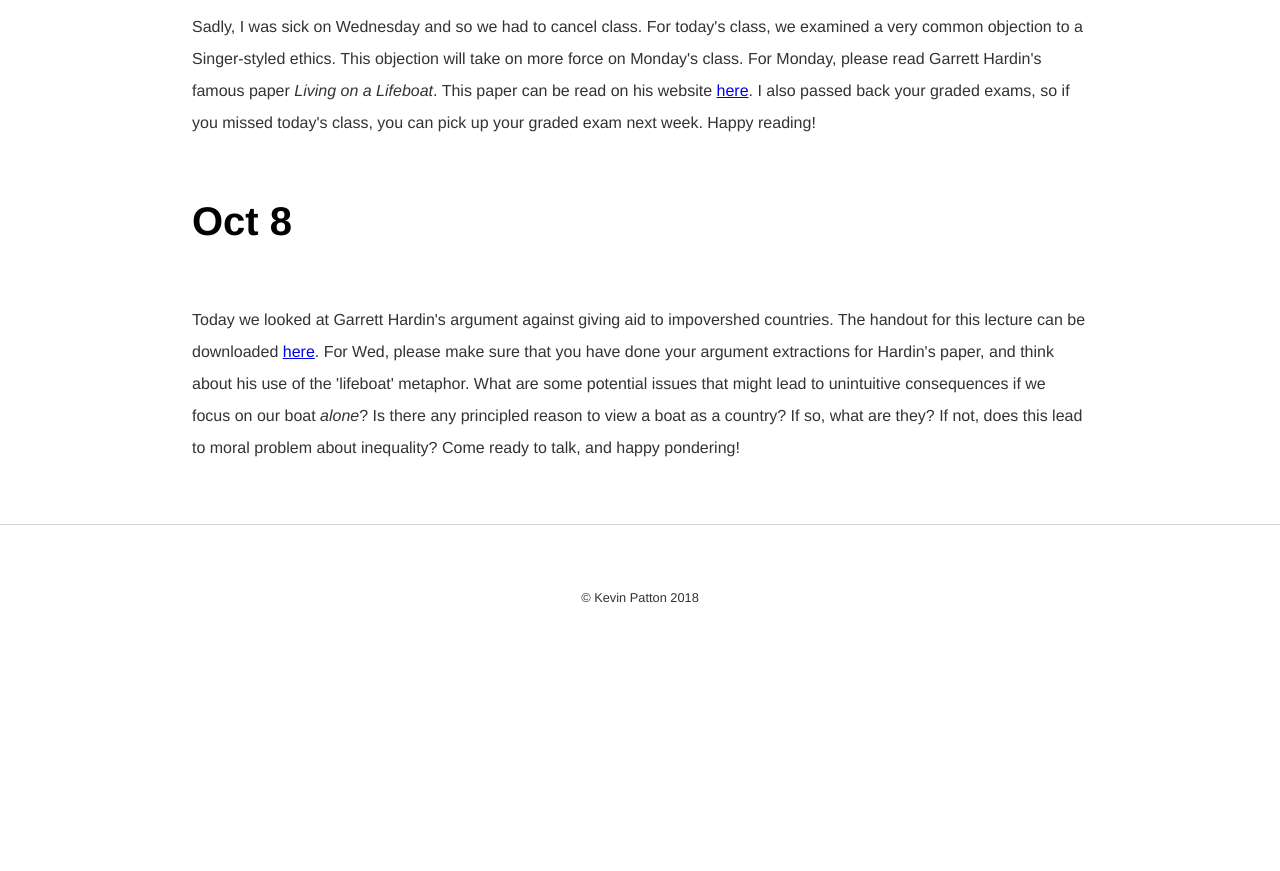
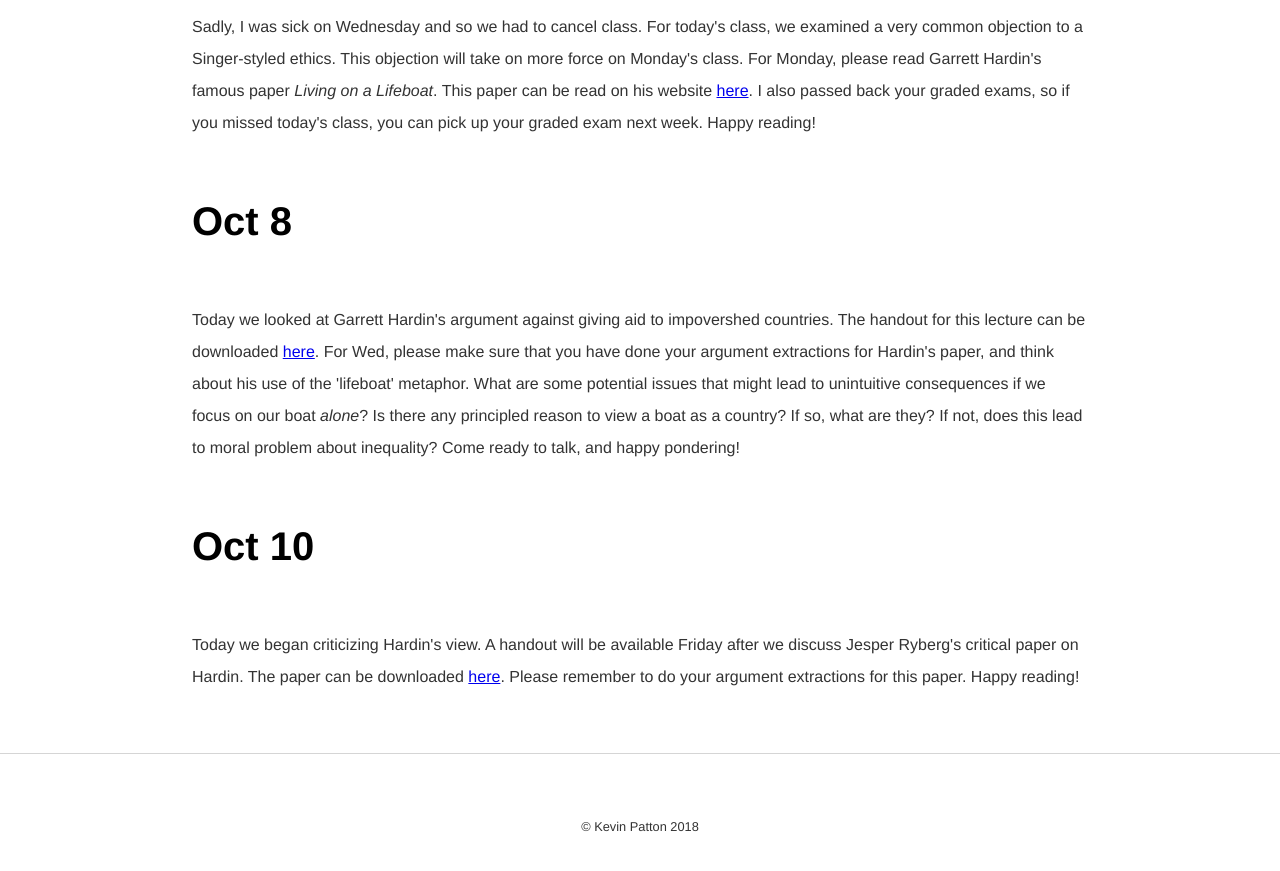
Before and after one commit to kevinjpatton/kevinjpatton.github.io, a Jekyll site: the page built from teaching/phil1020/index.html, in a window 1280 px wide and 900 px high, scrolled down 4179 px. Shown: the top 871 px of the window. Built offline with Jekyll 4.4.1, drawn with Linux system fonts in a browser that asks for light colours; Markdown is read by kramdown in place of the engine named in the settings; before the commit the page ends 4850 px from its top, so only the background shows below that.

Commit message:
Update index.html

```diff
--- a/teaching/phil1020/index.html
+++ b/teaching/phil1020/index.html
@@ -38,3 +38,5 @@ http://www.sfu.ca/philosophy/resources/writing.html>here</a>.
 <p>Sadly, I was sick on Wednesday and so we had to cancel class.  For today's class, we examined a very common objection to a Singer-styled ethics.  This objection will take on more force on Monday's class.  For Monday, please read Garrett Hardin's famous paper <i>Living on a Lifeboat</i>.  This paper can be read on his website <a href=http://www.garretthardinsociety.org/articles/art_living_on_a_lifeboat.html	target="_blank">here</a>.  I also passed back your graded exams, so if you missed today's class, you can pick up your graded exam next week.  Happy reading!</p>
 <h1>Oct 8</h1>
 <p>Today we looked at Garrett Hardin's argument against giving aid to impovershed countries.  The handout for this lecture can be downloaded <a href=/teaching/phil1020/Handout_GarrettHardin.pdf	target="_blank">here</a>.  For Wed, please make sure that you have done your argument extractions for Hardin's paper, and think about his use of the 'lifeboat' metaphor.  What are some potential issues that might lead to unintuitive consequences if we focus on our boat <i>alone</i>?  Is there any principled reason to view a boat as a country?  If so, what are they?  If not, does this lead to moral problem about inequality?  Come ready to talk, and happy pondering!</p>
+<h1>Oct 10</h1>
+<p>Today we began criticizing Hardin's view.  A handout will be available Friday after we discuss Jesper Ryberg's critical paper on Hardin.  The paper can be downloaded <a href=/teaching/phil1020/Ryberg_OnHardin.pdf	target="_blank">here</a>.  Please remember to do your argument extractions for this paper.  Happy reading!</p>
```
